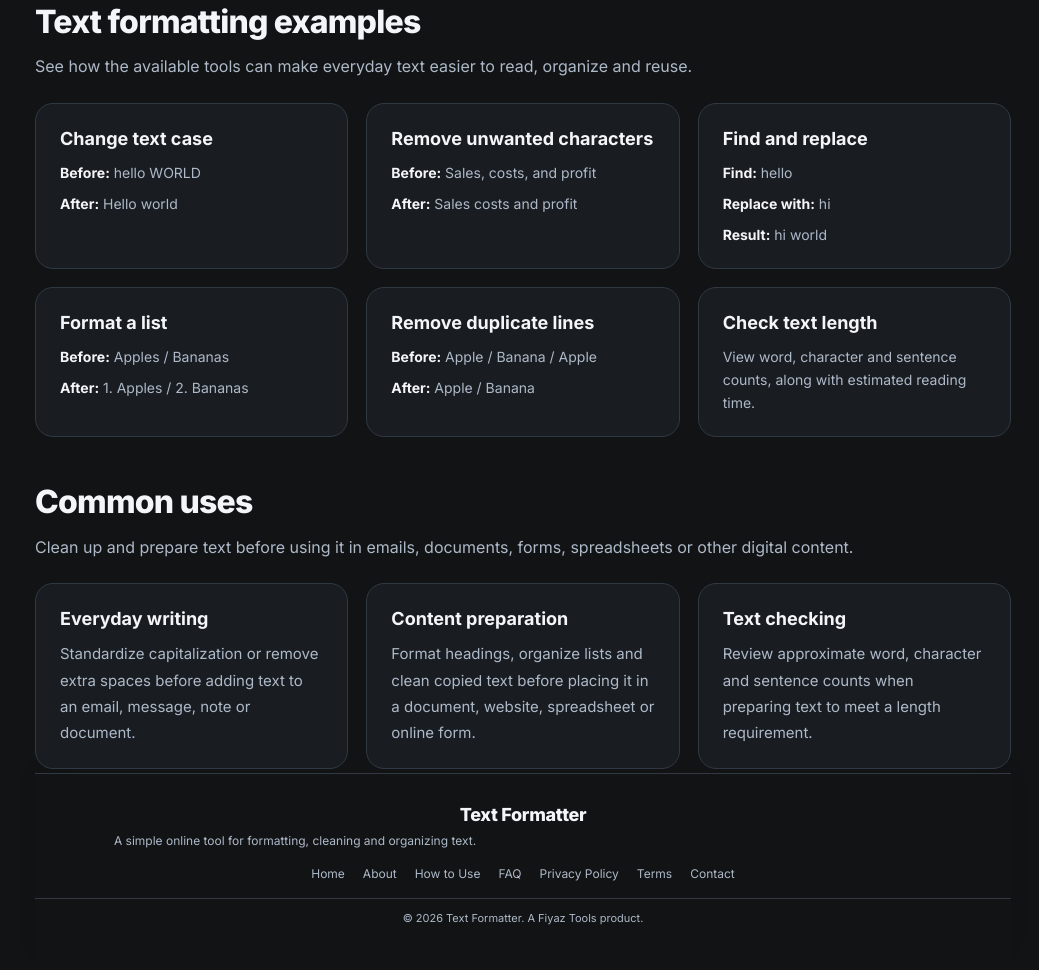
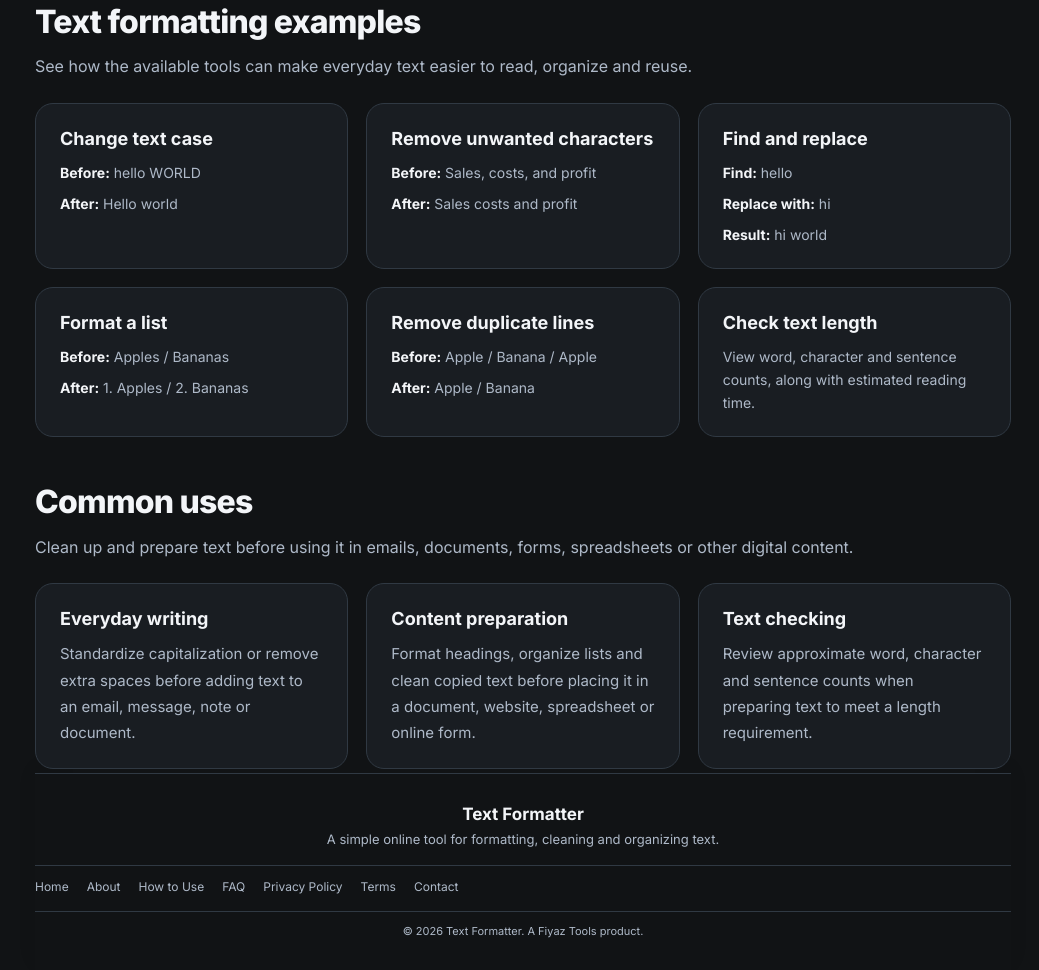
Before and after one commit to fiyaznkp/text-formatter-cleaner, a plain HTML site: page text-formatter/index.html in a window 1280 px wide. Shown: the part 2418-3388 px from the top of the page, without its empty margins (241-1280 px from the left). Drawn offline with Linux system fonts and the light colour scheme.

Commit message:
Fix shared footer branding alignment

```diff
--- a/text-formatter/index.html
+++ b/text-formatter/index.html
@@ -147,6 +147,8 @@ header{position:relative;top:auto;min-height:68px;padding:12px 28px;background:v
 @media(max-width:600px){.editorial-section{margin-top:30px}.editorial-section .editorial-heading{font-size:25px}.editorial-section .editorial-lead{font-size:14px}.editorial-cards{grid-template-columns:1fr;gap:12px}.editorial-card{padding:19px}}
 
 .editorial-section[hidden]{display:none!important}
+
+.footer-brand{font-size:17px;font-weight:700;color:var(--text);margin-bottom:7px}.footer-description{font-size:13px;color:var(--muted);margin:0 0 18px}
 </style></head><body class="dark"><div class="app"><aside><div class="brand"><div class="logo">A</div><div><strong>Text Formatter</strong><small>Simple tool for everyday text</small></div></div><nav aria-label="Tool sections" class="nav"><button class="navitem active" data-section="formatter"><span class="navicon">Aa</span>Text Formatter</button><button class="navitem" data-section="find"><span class="navicon">⌕</span>Find, Remove &amp; Replace</button><button class="navitem" data-section="lines"><span class="navicon">☷</span>Clean Text</button><button class="navitem" data-section="lists"><span class="navicon">≡</span>Format Lists</button></nav></aside><main><header>
 <nav aria-label="Main website navigation" class="top-navigation">
 <a class="active" href="/text-formatter/">Home</a>
@@ -264,7 +266,12 @@ header{position:relative;top:auto;min-height:68px;padding:12px 28px;background:v
     <article class="editorial-card"><h3>Text checking</h3><p>Review approximate word, character and sentence counts when preparing text to meet a length requirement.</p></article>
   </div>
 </section>
-<footer class="footer" style="text-align:center"><div class="footer-title">Text Formatter</div><p class="footer-desc">A simple online tool for formatting, cleaning and organizing text.</p><nav aria-label="Footer navigation" class="footerlinks" style="justify-content:center;border-top:0;padding-top:0"><a href="/text-formatter/">Home</a><a href="/text-formatter/about/">About</a><a href="/text-formatter/how-to-use/">How to Use</a><a href="/text-formatter/faq/">FAQ</a><a href="/text-formatter/privacy/">Privacy Policy</a><a href="/text-formatter/terms/">Terms</a><a href="/text-formatter/contact/">Contact</a></nav><div class="copyright" style="border-top:1px solid var(--line)">© 2026 Text Formatter. A Fiyaz Tools product.</div></footer></div></main></div><div aria-live="polite" class="toast" id="toast" role="status"></div>
+<footer class="footer" style="text-align:center">
+<div class="footer-brand">Text Formatter</div>
+<p class="footer-description">A simple online tool for formatting, cleaning and organizing text.</p>
+<nav aria-label="Footer navigation" class="footerlinks"><a href="/text-formatter/">Home</a><a href="/text-formatter/about/">About</a><a href="/text-formatter/how-to-use/">How to Use</a><a href="/text-formatter/faq/">FAQ</a><a href="/text-formatter/privacy/">Privacy Policy</a><a href="/text-formatter/terms/">Terms</a><a href="/text-formatter/contact/">Contact</a></nav>
+<div class="copyright">© 2026 Text Formatter. A Fiyaz Tools product.</div>
+</footer></div></main></div><div aria-live="polite" class="toast" id="toast" role="status"></div>
 <script>
 const $=s=>document.querySelector(s), $$=s=>[...document.querySelectorAll(s)], editor=$('#mainText');
 let undoStack=[],redoStack=[],committed=editor.value,inputTimer=null,previewValue=null,toastTimer=null,findMatchesList=[],findIndex=-1;
```
